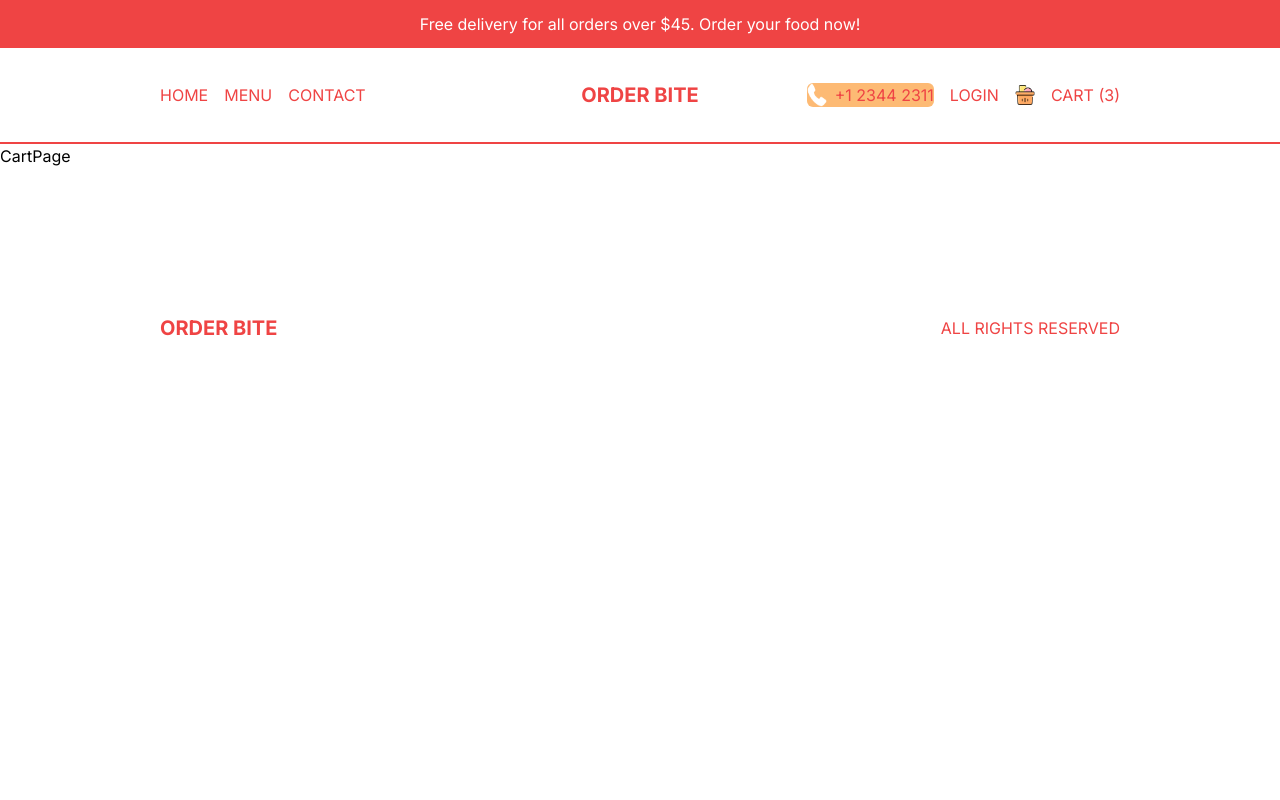
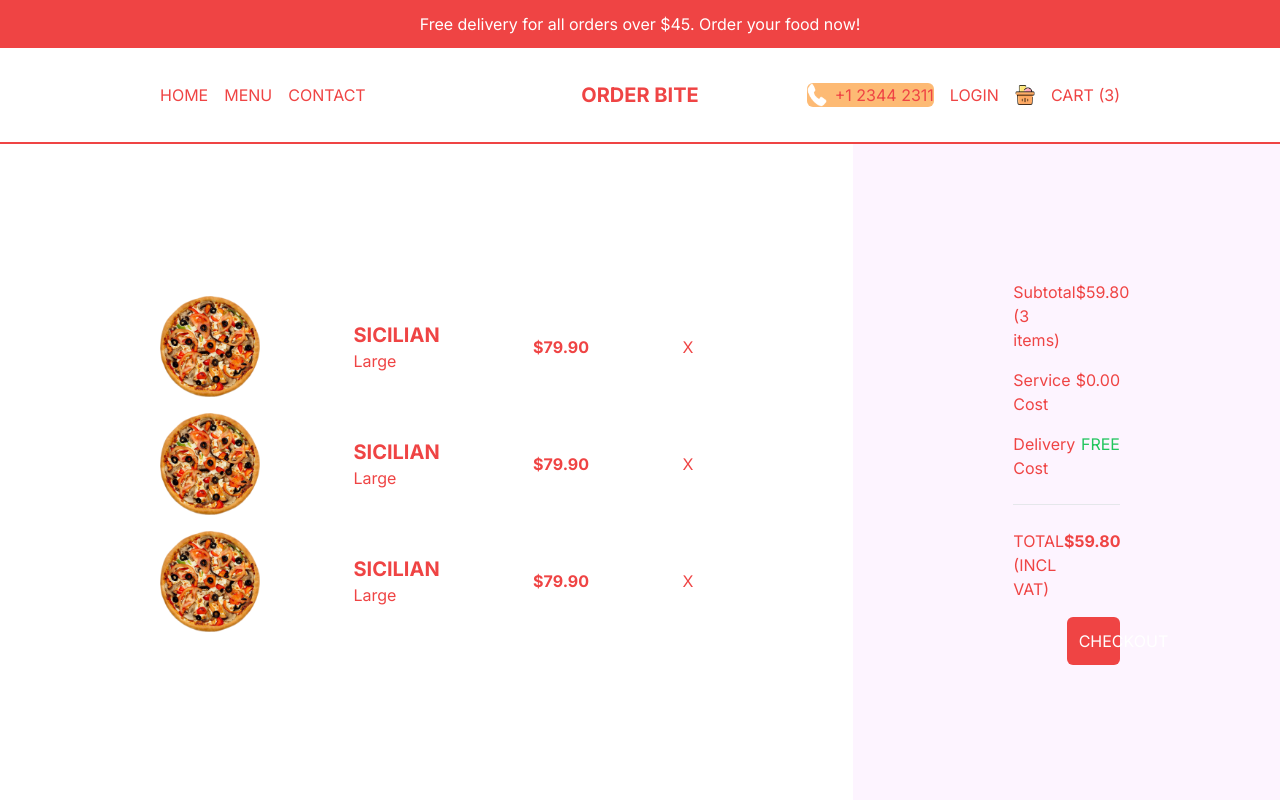
Before and after one commit to samuelsenerwa/OrderBite-Savory-Delights-Online, a Next.js app: page /cart in a window 1280 px wide. Shown: the top 800 px of the page. Built offline with nearby package versions, Linux system fonts and the light colour scheme.

Commit message:
feat: created and completed cart section

```diff
--- a/src/app/cart/page.tsx
+++ b/src/app/cart/page.tsx
@@ -1,9 +1,67 @@
-import React from 'react'
+import React from "react";
+import Image from "next/image";
 
 const CartPage = () => {
   return (
-    <div>CartPage</div>
-  )
-}
+    <div className="h-[calc(100vh-6rem)] md:h-[calc(100vh-9rem)] flex flex-col text-red-500 lg:flex-row">
+      {/* PRODUCTS CONTAINER */}
+      <div className="h-1/2 p-4 flex flex-col justify-center overflow-scroll lg:h-full lg:w-2/3 2xl:w-1/2 lg:px-20 xl:px-40">
+        {/* SINGLE ITEM */}
+        <div className="flex items-center justify-between mb-4">
+          <Image src="/temporary/p1.png" alt="" width={100} height={100} />
+          <div className="">
+            <h1 className="uppercase text-xl font-bold">sicilian</h1>
+            <span>Large</span>
+          </div>
+          <h2 className="font-bold">$79.90</h2>
+          <span className="cursor-pointer">X</span>
+        </div>
+        {/* SINGLE ITEM */}
+        <div className="flex items-center justify-between mb-4">
+          <Image src="/temporary/p1.png" alt="" width={100} height={100} />
+          <div className="">
+            <h1 className="uppercase text-xl font-bold">sicilian</h1>
+            <span>Large</span>
+          </div>
+          <h2 className="font-bold">$79.90</h2>
+          <span className="cursor-pointer">X</span>
+        </div>
+        {/* SINGLE ITEM */}
+        <div className="flex items-center justify-between mb-4">
+          <Image src="/temporary/p1.png" alt="" width={100} height={100} />
+          <div className="">
+            <h1 className="uppercase text-xl font-bold">sicilian</h1>
+            <span>Large</span>
+          </div>
+          <h2 className="font-bold">$79.90</h2>
+          <span className="cursor-pointer">X</span>
+        </div>
+      </div>
+      {/* PAYMENT CONTAINER */}
+      <div className="h-1/2 p-4 bg-fuchsia-50 flex flex-col gap-4 justify-center lg:h-full lg:w-1/3 2xl:w-1/2 lg:px-20 xl:px-40 2xl:text-xl 2xl:gap-6">
+        <div className="flex justify-between">
+          <span className="">Subtotal (3 items)</span>
+          <span className="">$59.80</span>
+        </div>
+        <div className="flex justify-between">
+          <span className="">Service Cost</span>
+          <span className="">$0.00</span>
+        </div>
+        <div className="flex justify-between">
+          <span className="">Delivery Cost</span>
+          <span className="text-green-500">FREE</span>
+        </div>
+        <hr className="my-2" />
+        <div className="flex justify-between">
+          <span className="">TOTAL (INCL VAT)</span>
+          <span className="font-bold">$59.80</span>
+        </div>
+        <button className="bg-red-500 text-white p-3 rounded-md w-1/2 self-end">
+          CHECKOUT
+        </button>
+      </div>
+    </div>
+  );
+};
 
-export default CartPage
+export default CartPage;
```
